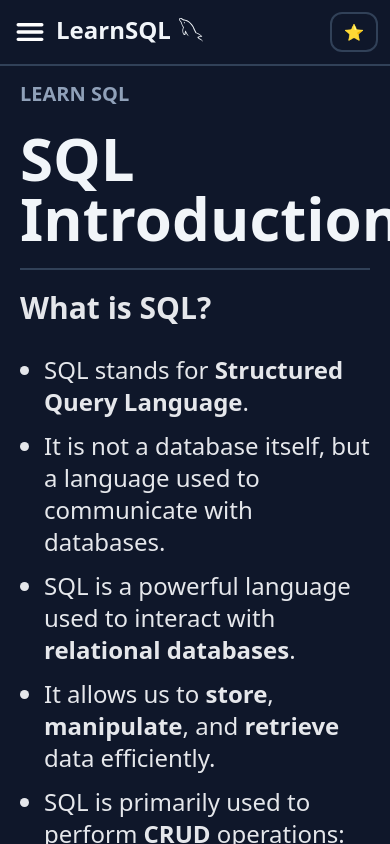
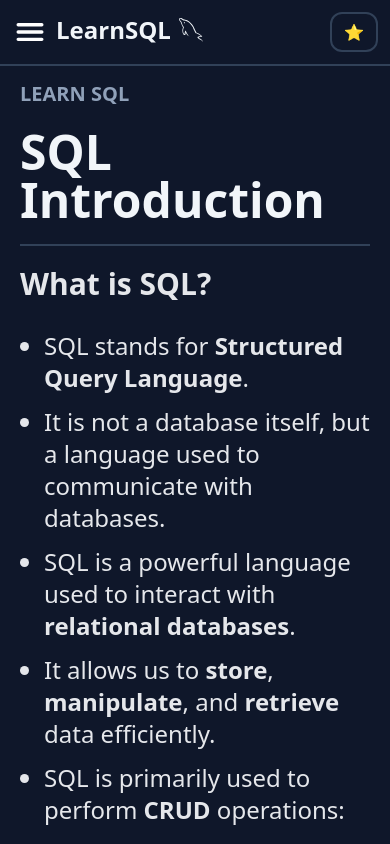
Before and after one commit to TonyStark-19/LearnSQL, a React (Vite) app: page /sql-intro in a window 390 px wide. Built offline with nearby package versions, Linux system fonts and the light colour scheme.

Commit message:
Custom breakpoints

```diff
--- a/src/index.css
+++ b/src/index.css
@@ -1,9 +1,7 @@
 @import "tailwindcss";
 
 @theme {
-  --breakpoint-a: 400px;
-  --breakpoint-b: 600px;
-  --breakpoint-c: 800px;
+  --breakpoint-a: 30rem;
 }
 
 /* Custom Scrollbar: Transparent Track */
```
